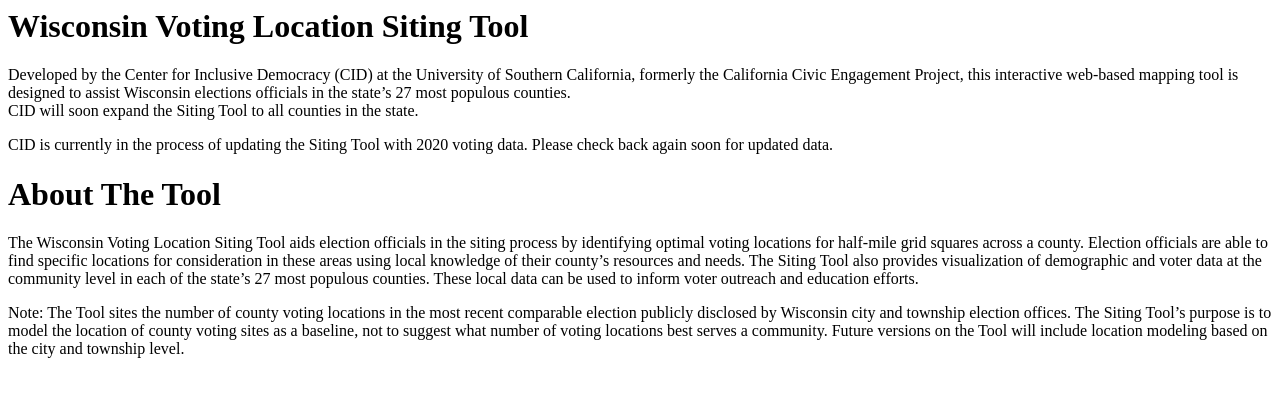
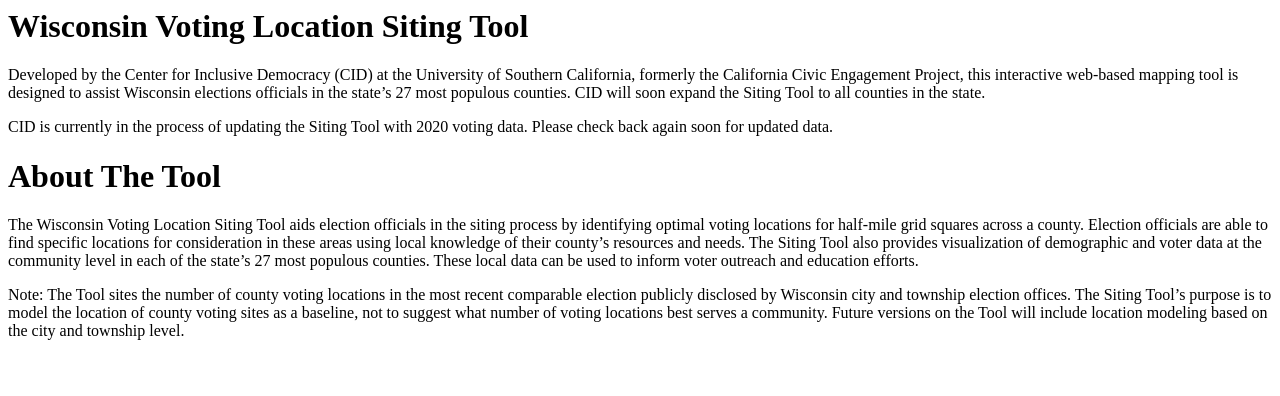
Before and after one commit to centerforinclusivedemocracy/wisconsin-live, a plain HTML site: page src/index.html in a window 1280 px wide. Drawn offline with Linux system fonts and the light colour scheme.

Commit message:
remove br

```diff
--- a/src/index.html
+++ b/src/index.html
@@ -4,7 +4,7 @@
         <div class="col-lg-8 offset-lg-2">
           <h1>Wisconsin Voting Location Siting Tool</h1>
           <p>
-              Developed by the Center for Inclusive Democracy (CID) at the University of Southern California, formerly the California Civic Engagement Project, this interactive web-based mapping tool is designed to assist Wisconsin elections officials in the state’s 27 most populous counties.<br>CID will soon expand the Siting Tool to all counties in the state.
+              Developed by the Center for Inclusive Democracy (CID) at the University of Southern California, formerly the California Civic Engagement Project, this interactive web-based mapping tool is designed to assist Wisconsin elections officials in the state’s 27 most populous counties. CID will soon expand the Siting Tool to all counties in the state.
           </p>
         </div>
     </div>
```
Also changed, not shown: index.html (+1 -1 lines).
